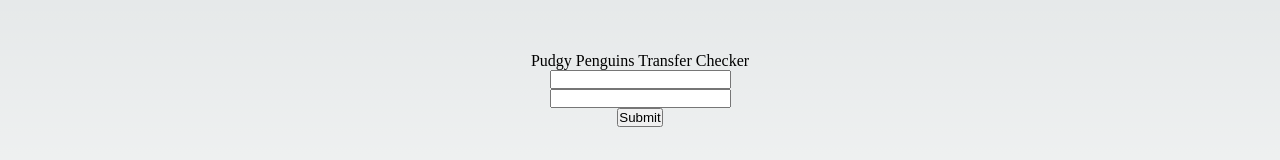
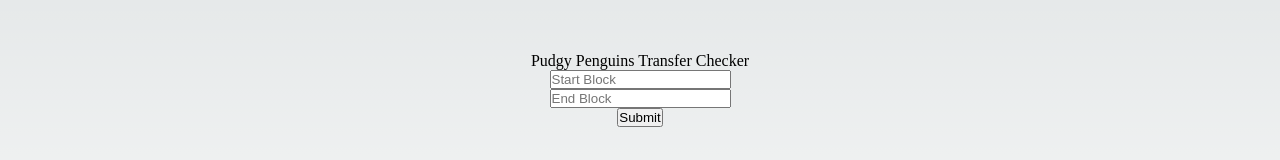
Before and after one commit to Claytpatt33/p-check, a Next.js app: page / in a window 1280 px wide. Shown: the part 311-471 px from the top of the page. Built offline with nearby package versions, Linux system fonts and the light colour scheme.

Commit message:
Update index.js

```diff
--- a/pages/index.js
+++ b/pages/index.js
@@ -8,19 +8,26 @@
   const [error, setError] = useState(null);
   const [isLoading, setIsLoading] = useState(false);
   const headers = {
-  'Content-Type': 'application/json',
-};
+    'Content-Type': 'application/json',
+  };
 
   const handleSubmit = async (e) => {
     e.preventDefault();
     setIsLoading(true);
 
     try {
-      const response = await fetch("https://mainnet.infura.io/v3/b41746a63ed848c683d56bf98c5e5212");
+      const response = await fetch(
+        `https://mainnet.infura.io/v3/b41746a63ed848c683d56bf98c5e5212/pudgypenguins/transfers/${startBlock}/${endBlock}`,
+        {
+          headers: headers
+        }
+      );
 
-      console.log(response);
+      if (!response.ok) {
+        throw new Error(response.statusText);
+      }
+
       const data = await response.json();
-      console.log(data)
       setTransfers(data.transfers);
     } catch (err) {
       setError(err);
@@ -34,8 +41,8 @@
       <div>
         <div style={{ textAlign: 'center' }}>Pudgy Penguins Transfer Checker</div>
         <form onSubmit={handleSubmit} style={{ display: 'flex', flexDirection: 'column', alignItems: 'center' }}>
-          <input type="text" value={startBlock} onChange={e => setStartBlock(e.target.value)} />
-          <input type="text" value={endBlock} onChange={e => setEndBlock(e.target.value)} />
+          <input type="text" value={startBlock} onChange={e => setStartBlock(e.target.value)} placeholder="Start Block" />
+          <input type="text" value={endBlock} onChange={e => setEndBlock(e.target.value)} placeholder="End Block" />
           <button type="submit">Submit</button>
         </form>
         {error && <div>Error: {error.message}</div>}
```
